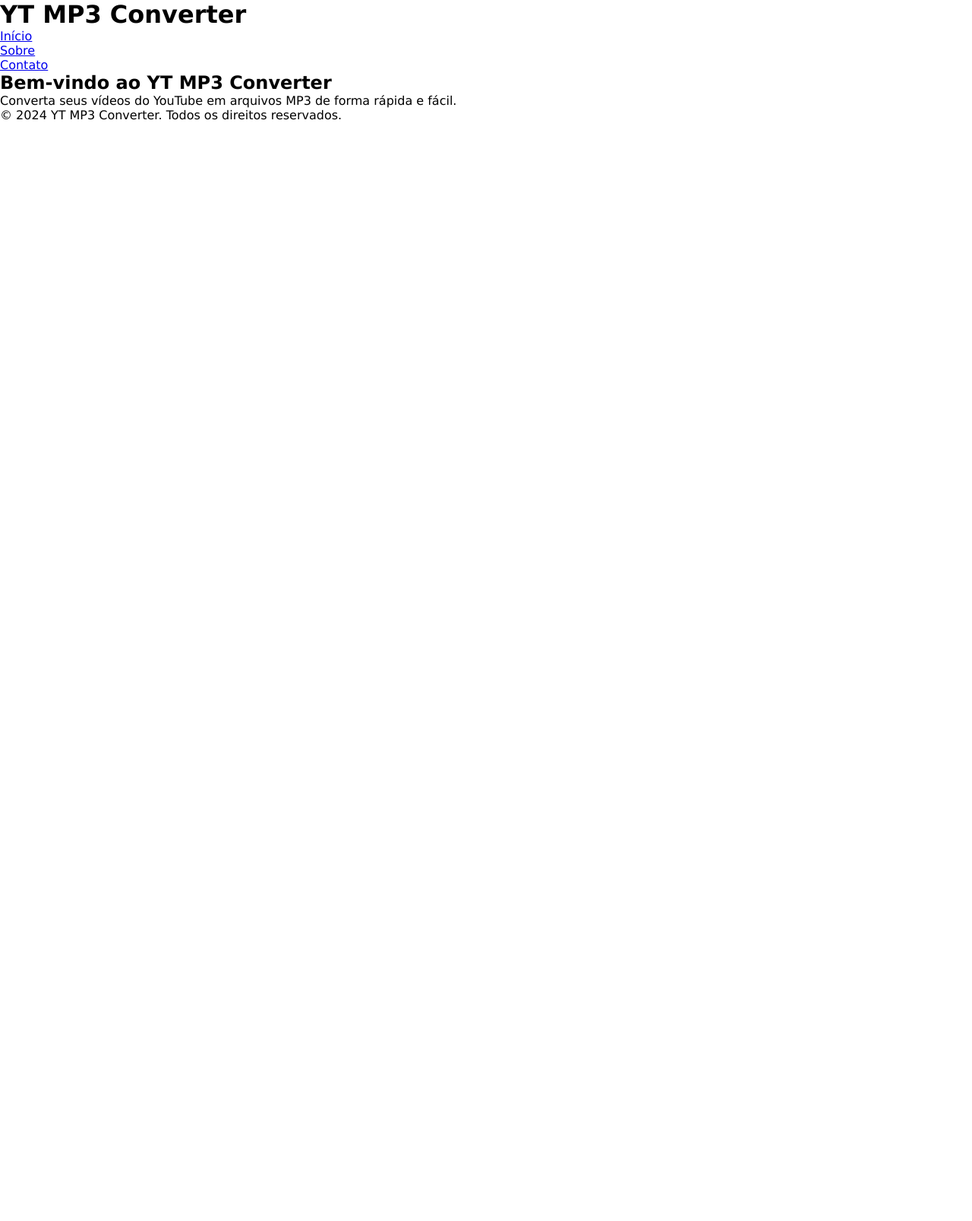
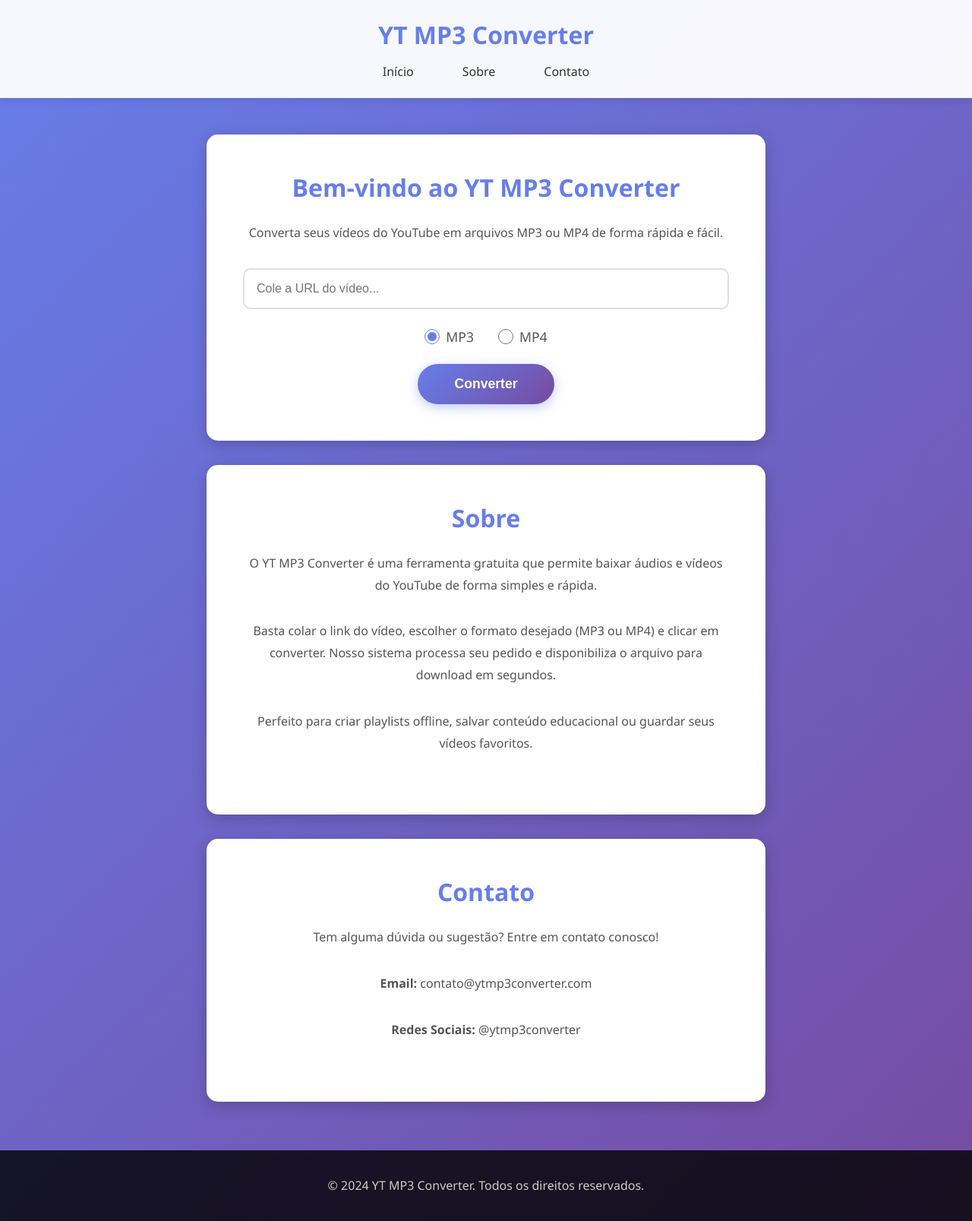
Before and after one commit to leonardogranata/conversorYT-MP3-4, a Django app: template converter/templates/index.html in a window 1280 px wide. Shown: the whole page at 76% size. Before the commit the page ends 158 px from the top, so only its background shows below. Run offline with Django 5.2, Linux system fonts and the light colour scheme; the template is opened without the code that fills it, so the values that code supplies are empty.

Commit message:
Estilização inicial

```diff
--- a/converter/static/css/style.css
+++ b/converter/static/css/style.css
@@ -1,5 +1,184 @@
 * {
+    margin: 0;
     padding: 0;
+    box-sizing: border-box;
+}
+
+body {
+    font-family: 'Segoe UI', Tahoma, Geneva, Verdana, sans-serif;
+    background: linear-gradient(135deg, #667eea 0%, #764ba2 100%);
+    min-height: 100vh;
+    color: #333;
+}
+
+header {
+    background: rgba(255, 255, 255, 0.95);
+    padding: 1.5rem 2rem;
+    box-shadow: 0 2px 10px rgba(0, 0, 0, 0.1);
+    position: sticky;
+    top: 0;
+    z-index: 1000;
+}
+
+header h1 {
+    color: #667eea;
+    font-size: 2rem;
+    margin-bottom: 1rem;
+    text-align: center;
+}
+
+nav ul {
+    list-style: none;
+    display: flex;
+    justify-content: center;
+    gap: 2rem;
+}
+
+nav ul li a {
+    text-decoration: none;
+    color: #333;
+    font-weight: 500;
+    padding: 0.5rem 1rem;
+    border-radius: 5px;
+    transition: all 0.3s ease;
+}
+
+nav ul li a:hover {
+    background: #667eea;
+    color: white;
+}
+
+main {
+    max-width: 800px;
+    margin: 3rem auto;
+    padding: 0 2rem;
+}
+
+section {
+    background: white;
+    padding: 3rem;
+    border-radius: 15px;
+    box-shadow: 0 5px 20px rgba(0, 0, 0, 0.2);
+    margin-bottom: 2rem;
+    scroll-margin-top: 100px;
+}
+
+h2 {
+    color: #667eea;
+    font-size: 2rem;
+    margin-bottom: 1.5rem;
+    text-align: center;
+}
+
+p {
+    line-height: 1.8;
+    color: #555;
+    margin-bottom: 2rem;
+    text-align: center;
+}
+
+form {
+    display: flex;
+    flex-direction: column;
+    align-items: center;
+    gap: 1.5rem;
+}
+
+input[type="text"] {
+    width: 100%;
+    padding: 1rem;
+    border: 2px solid #e0e0e0;
+    border-radius: 10px;
+    font-size: 1rem;
+    transition: border-color 0.3s ease;
+}
+
+input[type="text"]:focus {
+    outline: none;
+    border-color: #667eea;
+}
+
+.format-options {
+    display: flex;
+    gap: 2rem;
+    align-items: center;
+}
+
+label {
+    display: flex;
+    align-items: center;
+    gap: 0.5rem;
+    font-size: 1.1rem;
+    cursor: pointer;
+    color: #555;
+}
+
+input[type="radio"] {
+    width: 20px;
+    height: 20px;
+    cursor: pointer;
+    accent-color: #667eea;
+}
+
+button[type="submit"] {
+    background: linear-gradient(135deg, #667eea 0%, #764ba2 100%);
+    color: white;
+    padding: 1rem 3rem;
+    border: none;
+    border-radius: 50px;
+    font-size: 1.1rem;
+    font-weight: 600;
+    cursor: pointer;
+    transition: transform 0.3s ease, box-shadow 0.3s ease;
+    box-shadow: 0 4px 15px rgba(102, 126, 234, 0.4);
+}
+
+button[type="submit"]:hover {
+    transform: translateY(-2px);
+    box-shadow: 0 6px 20px rgba(102, 126, 234, 0.6);
+}
+
+button[type="submit"]:active {
+    transform: translateY(0);
+}
+
+footer {
+    background: rgba(0, 0, 0, 0.8);
+    color: white;
+    text-align: center;
+    padding: 2rem;
+    margin-top: 4rem;
+}
+
+footer p {
+    color: #ccc;
     margin: 0;
-    font-family: Verdana, Geneva, Tahoma, sans-serif;
 }
+
+@media (max-width: 768px) {
+    header h1 {
+        font-size: 1.5rem;
+    }
+
+    nav ul {
+        flex-direction: column;
+        gap: 0.5rem;
+    }
+
+    section {
+        padding: 2rem 1.5rem;
+    }
+
+    h2 {
+        font-size: 1.5rem;
+    }
+
+    .format-options {
+        flex-direction: column;
+        gap: 1rem;
+    }
+
+    button[type="submit"] {
+        width: 100%;
+    }
+}
--- a/converter/templates/base.html
+++ b/converter/templates/base.html
@@ -12,9 +12,9 @@
         <h1>YT MP3 Converter</h1>
         <nav>
             <ul>
-                <li><a href="{% url 'home' %}">Início</a></li>
-                <li><a href="#">Sobre</a></li>
-                <li><a href="#">Contato</a></li>
+                <li><a href="#inicio">Início</a></li>
+                <li><a href="#sobre">Sobre</a></li>
+                <li><a href="#contato">Contato</a></li>
             </ul>
         </nav>
     </header>
--- a/converter/templates/index.html
+++ b/converter/templates/index.html
@@ -1,7 +1,42 @@
 {% extends "base.html" %}
 {% block title %}Início - YT MP3{% endblock %}
+{% block content %}
 
-{% block content %}
-<h2>Bem-vindo ao YT MP3 Converter</h2>
-<p>Converta seus vídeos do YouTube em arquivos MP3 de forma rápida e fácil.</p>
+<section id="inicio">
+    <h2>Bem-vindo ao YT MP3 Converter</h2>
+    <p>Converta seus vídeos do YouTube em arquivos MP3 ou MP4 de forma rápida e fácil.</p>
+
+    <form action="{% url 'baixarVideos' %}" method="get">
+        <input type="text" name="url" placeholder="Cole a URL do vídeo...">
+
+        <div class="format-options">
+            <label>
+                <input type="radio" name="formato" value="mp3" checked>
+                MP3
+            </label>
+
+            <label>
+                <input type="radio" name="formato" value="mp4">
+                MP4
+            </label>
+        </div>
+
+        <button type="submit">Converter</button>
+    </form>
+</section>
+
+<section id="sobre">
+    <h2>Sobre</h2>
+    <p>O YT MP3 Converter é uma ferramenta gratuita que permite baixar áudios e vídeos do YouTube de forma simples e rápida.</p>
+    <p>Basta colar o link do vídeo, escolher o formato desejado (MP3 ou MP4) e clicar em converter. Nosso sistema processa seu pedido e disponibiliza o arquivo para download em segundos.</p>
+    <p>Perfeito para criar playlists offline, salvar conteúdo educacional ou guardar seus vídeos favoritos.</p>
+</section>
+
+<section id="contato">
+    <h2>Contato</h2>
+    <p>Tem alguma dúvida ou sugestão? Entre em contato conosco!</p>
+    <p><strong>Email:</strong> contato@ytmp3converter.com</p>
+    <p><strong>Redes Sociais:</strong> @ytmp3converter</p>
+</section>
+
 {% endblock %}
--- a/converter/urls.py
+++ b/converter/urls.py
@@ -1,6 +1,7 @@
-from .views import index
+from .views import index, baixarVideos
 from django.urls import path
 
 urlpatterns = [
-    path('home/', index, name='home'),
+    path('', index, name='home'),
+    path('baixar/', baixarVideos, name='baixarVideos'),
 ]
--- a/requirements.txt
+++ b/requirements.txt
@@ -1,3 +1,4 @@
 asgiref==3.11.0
 Django==5.2.8
 sqlparse==0.5.3
+yt-dlp==2025.11.12
```
Also changed, not shown: converter/views.py (+64 -0 lines).
